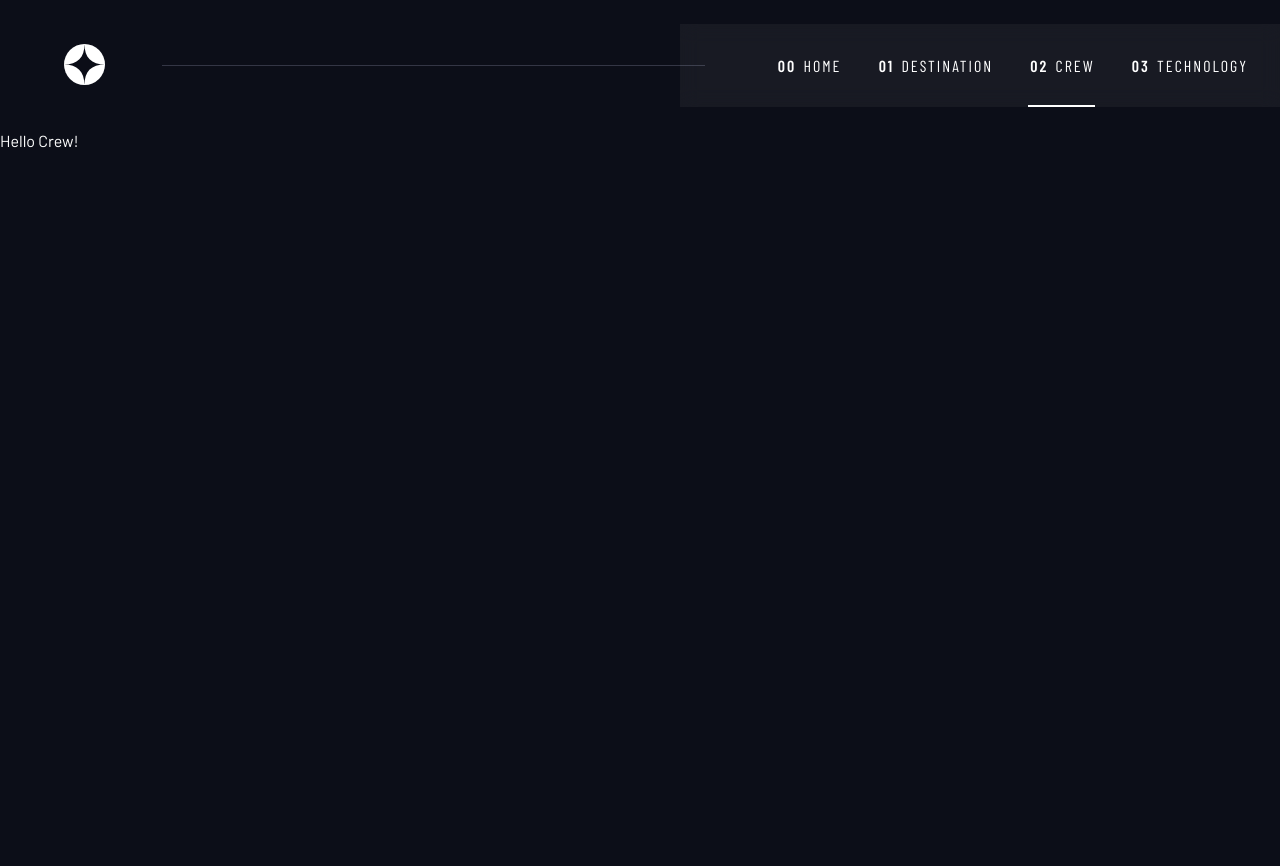
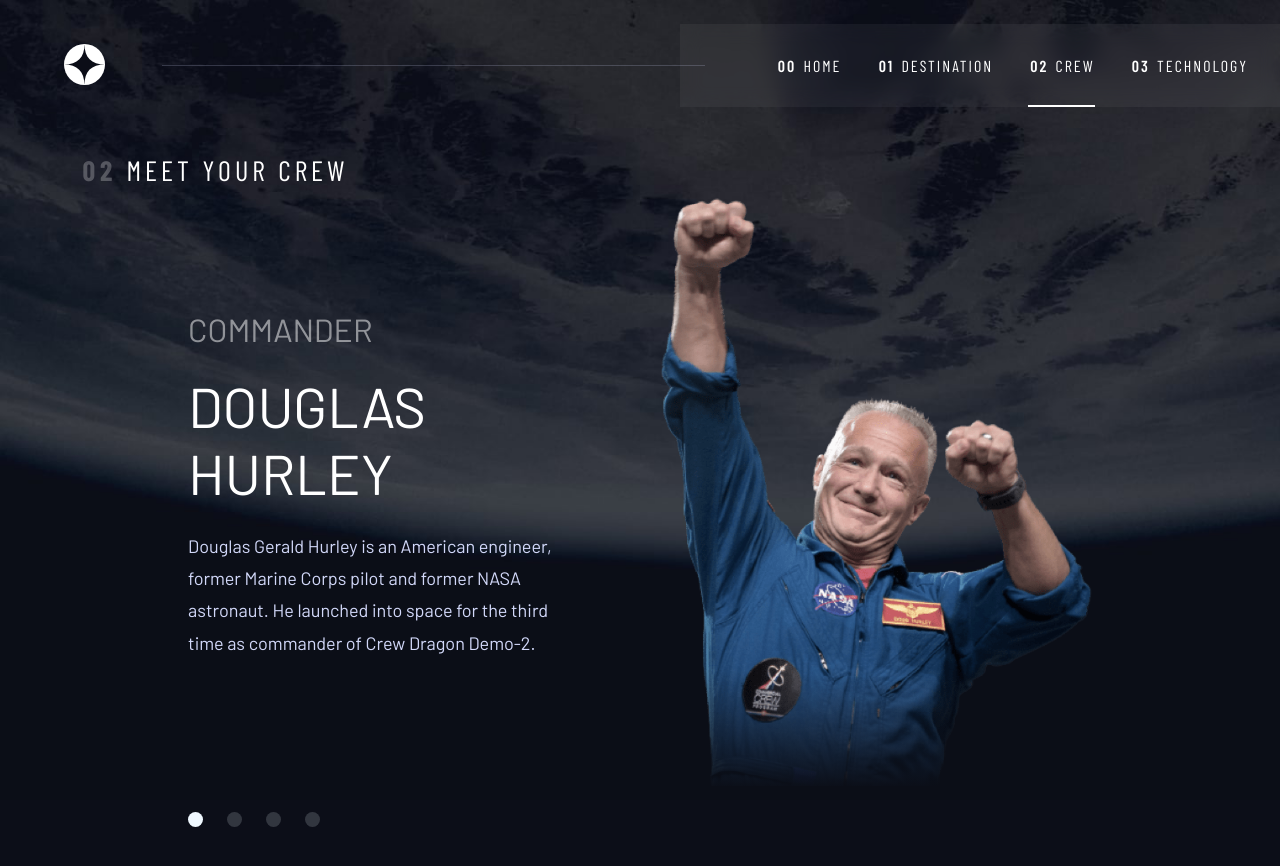
Before and after one commit to toyotadriveris/space-tourism, a React (Vite) app: page /crew in a window 1280 px wide. Shown: the top 866 px of the page. After the commit the page ends 827 px from the top, so only its background shows below. Built offline with nearby package versions, Linux system fonts and the light colour scheme; a web font is replaced by a local one.

Commit message:
"finished first part of the crew"

```diff
--- /dev/null
+++ b/src/features/crew/CrewLandingPage.jsx
@@ -0,0 +1,118 @@
+import styled from "styled-components";
+import useWindowWidth from "../../hooks/useWindowWidth";
+import Title from "../../ui/Title";
+import DouglasHurleyImg from "./DouglasHurley/DouglasHurleyImg";
+import DouglasHurleyInfo from "./DouglasHurley/DouglasHurleyInfo";
+
+const StyledContainer = styled.div`
+  display: flex;
+  align-items: center;
+  flex-direction: column;
+  justify-content: center;
+  flex-grow: 1;
+`;
+
+const StyledCrew = styled.div`
+  display: flex;
+  align-items: center;
+  justify-content: center;
+  flex-grow: 1;
+  gap: 10%;
+
+  @media only screen and (max-width: 768px) {
+    flex-direction: column;
+    text-align: center;
+    justify-content: baseline;
+    gap: 5%;
+    padding-top: var(--space-800);
+  }
+
+  @media only screen and (max-width: 450px) {
+    padding-top: 0;
+  }
+`;
+
+const StyledMenu = styled.div`
+  margin-top: auto;
+  ul {
+    margin-top: 40%;
+    display: flex;
+
+    align-items: center;
+    gap: 1.5rem;
+    li {
+      opacity: 17.44%;
+      background-color: aliceblue;
+      width: 15px;
+      height: 15px;
+      border-radius: 50%;
+      transition: all 0.3s;
+      &:hover {
+        opacity: 0.5;
+        transition: all 0.3s;
+      }
+
+      &.active {
+        opacity: 1;
+        transition: all 0.3s;
+      }
+    }
+  }
+  @media only screen and (max-width: 768px) {
+    margin-top: 0;
+    ul {
+      margin-top: 0;
+      justify-content: center;
+      li {
+        width: 10px;
+        height: 10px;
+      }
+    }
+  }
+`;
+
+const StyledCrewInfoAndNav = styled.div`
+  display: flex;
+  flex-direction: column;
+  height: 60%;
+  @media only screen and (max-width: 768px) {
+    gap: 3rem;
+    height: auto;
+  }
+  @media only screen and (max-width: 450px) {
+    gap: 6rem;
+    height: auto;
+  }
+`;
+
+function CrewLandingPage() {
+  const windowWidth = useWindowWidth();
+
+  const size =
+    windowWidth <= 450 ? "small" : windowWidth <= 768 ? "medium" : "big";
+  return (
+    <>
+      <Title number="02" title="Meet your crew" size={size} />
+
+      <StyledContainer>
+        <StyledCrew>
+          <StyledCrewInfoAndNav>
+            <DouglasHurleyInfo size={`${size}Crew`} />
+
+            <StyledMenu>
+              <ul>
+                <li className="active"></li>
+                <li></li>
+                <li></li>
+                <li></li>
+              </ul>
+            </StyledMenu>
+          </StyledCrewInfoAndNav>
+          <DouglasHurleyImg />
+        </StyledCrew>
+      </StyledContainer>
+    </>
+  );
+}
+
+export default CrewLandingPage;
--- /dev/null
+++ b/src/features/crew/CrewLayout.jsx
@@ -0,0 +1,27 @@
+import styled from "styled-components";
+import CrewLandingPage from "./CrewLandingPage";
+
+const StyledContainer = styled.div`
+  width: calc(100% - 165px);
+  height: 100%;
+  margin: 0 auto;
+  display: flex;
+  flex-direction: column;
+  @media only screen and (max-width: 768px) {
+    width: calc(100% - 40px);
+  }
+
+  @media only screen and (max-width: 400px) {
+    width: calc(100% - 24px);
+  }
+`;
+
+function CrewLayout() {
+  return (
+    <StyledContainer>
+      <CrewLandingPage />
+    </StyledContainer>
+  );
+}
+
+export default CrewLayout;
--- /dev/null
+++ b/src/features/crew/DouglasHurley/DouglasHurleyImg.jsx
@@ -0,0 +1,43 @@
+import Img from "../../../ui/Img";
+import douglasImg from "../../../assets/crew/image-douglas-hurley.png";
+import styled from "styled-components";
+
+const StyledContainer = styled.div`
+  min-width: 350px;
+  max-width: 450px;
+  position: relative;
+
+  &:before {
+    content: "";
+    height: 100%;
+    width: 100%;
+    z-index: 1;
+    bottom: 0;
+    position: absolute;
+    background: linear-gradient(0deg, #0b0e17 0%, rgba(255, 255, 255, 0) 20%);
+  }
+
+  img {
+    filter: saturate(90%) hue-rotate(-5deg);
+  }
+
+  @media only screen and (max-width: 768px) {
+    min-width: 250px;
+    max-width: 400px;
+  }
+
+  @media only screen and (max-width: 450px) {
+    min-width: 150px;
+    max-width: 280px;
+  }
+`;
+
+function DouglasHurleyImg() {
+  return (
+    <StyledContainer>
+      <Img src={douglasImg} alt="douglas hurley image" />
+    </StyledContainer>
+  );
+}
+
+export default DouglasHurleyImg;
--- /dev/null
+++ b/src/features/crew/DouglasHurley/DouglasHurleyInfo.jsx
@@ -0,0 +1,16 @@
+import TitleAndParagraph from "../../../ui/Title&Paragraph";
+
+function DouglasHurleyInfo({ size }) {
+  return (
+    <div>
+      <TitleAndParagraph
+        upperTitle="commander"
+        title="Douglas Hurley"
+        para="Douglas Gerald Hurley is an American engineer, former Marine Corps pilot and former NASA astronaut. He launched into space for the third time as commander of Crew Dragon Demo-2."
+        size={size}
+      />
+    </div>
+  );
+}
+
+export default DouglasHurleyInfo;
--- a/src/features/destination/LandingPage.jsx
+++ b/src/features/destination/LandingPage.jsx
@@ -30,6 +30,11 @@ const PlanetInfoAndNav = styled.div`
     height: auto;
     width: 80%;
   }
+
+  h1 {
+    text-transform: uppercase;
+    font-weight: 400;
+  }
 `;
 
 const MissionInfo = styled.div`
@@ -56,7 +61,7 @@ function LandingPage() {
 
   return (
     <>
-      <Title number="01" title="pick you destination" size={size} />
+      <Title number="01" title="pick your destination" size={size} />
 
       <StyledContainer>
         <Planet />
--- a/src/pages/Crew.jsx
+++ b/src/pages/Crew.jsx
@@ -1,5 +1,36 @@
+import bg_desk from "../assets/crew/background-crew-desktop.jpg";
+import bg_tablet from "../assets/crew/background-crew-tablet.jpg";
+import bg_mobile from "../assets/crew/background-crew-mobile.jpg";
+import styled from "styled-components";
+import CrewLayout from "../features/crew/CrewLayout";
+
+const StyledSection = styled.section`
+  padding-top: var(--space-1600);
+  /* background */
+  height: 100%;
+  background-image: url(${bg_desk});
+  background-size: cover;
+  background-repeat: no-repeat;
+  margin-top: -131px;
+
+  @media only screen and (max-width: 768px) {
+    margin-top: -90px;
+    justify-content: center;
+    height: 100%;
+    background-image: url(${bg_tablet});
+  }
+
+  @media only screen and (max-width: 400px) {
+    background-image: url(${bg_mobile});
+  }
+`;
+
 function Crew() {
-  return <div>Hello Crew!</div>;
+  return (
+    <StyledSection>
+      <CrewLayout />
+    </StyledSection>
+  );
 }
 
 export default Crew;
--- a/src/ui/Title&Paragraph.jsx
+++ b/src/ui/Title&Paragraph.jsx
@@ -30,14 +30,56 @@ const sizes = {
       max-width: 327px;
     }
   `,
+
+  bigCrew: css`
+    span {
+      font-size: 32px;
+    }
+    h1 {
+      font-size: 56px;
+    }
+    p {
+      max-width: 445px;
+    }
+  `,
+
+  mediumCrew: css`
+    span {
+      font-size: 24px;
+    }
+    h1 {
+      font-size: 40px;
+    }
+    p {
+      font-size: 16px;
+    }
+  `,
+
+  smallCrew: css`
+    span {
+      font-size: 18px;
+    }
+    h1 {
+      font-size: 24px;
+    }
+    p {
+      font-size: 15px;
+      max-width: 327px;
+    }
+  `,
 };
 
 const StyledContainer = styled.div`
   display: flex;
   flex-direction: column;
   gap: 1.5rem;
+  span {
+    text-transform: uppercase;
+    opacity: 0.5;
+  }
   h1 {
     font-weight: 400;
+    text-transform: uppercase;
   }
   p {
     font-size: 18px;
@@ -47,7 +89,7 @@ const StyledContainer = styled.div`
   ${(props) => sizes[props.className]}
 `;
 
-function TitleAndParagraph({ upperTitle, title, para, size }) {
+function TitleAndParagraph({ upperTitle, title, para, size, vari }) {
   return (
     <StyledContainer className={size}>
       {upperTitle && <span>{upperTitle}</span>}
--- a/src/ui/Title.jsx
+++ b/src/ui/Title.jsx
@@ -40,6 +40,8 @@ const StyledHeading = styled.h6`
   }
   ${(props) => sizes[props.className]}
 
+  ${(props) => (props.className === "big" ? "padding-top: 25px" : "")}
+
   ${(props) => (props.className === "small" ? "margin-bottom: 50px" : "")}
 `;
 
```
Also changed, not shown: src/features/crew/CrewNavigation.jsx (added), src/features/crew/CrewSelectedImg.jsx (added), src/features/crew/CrewSelectedInfo.jsx (added).
